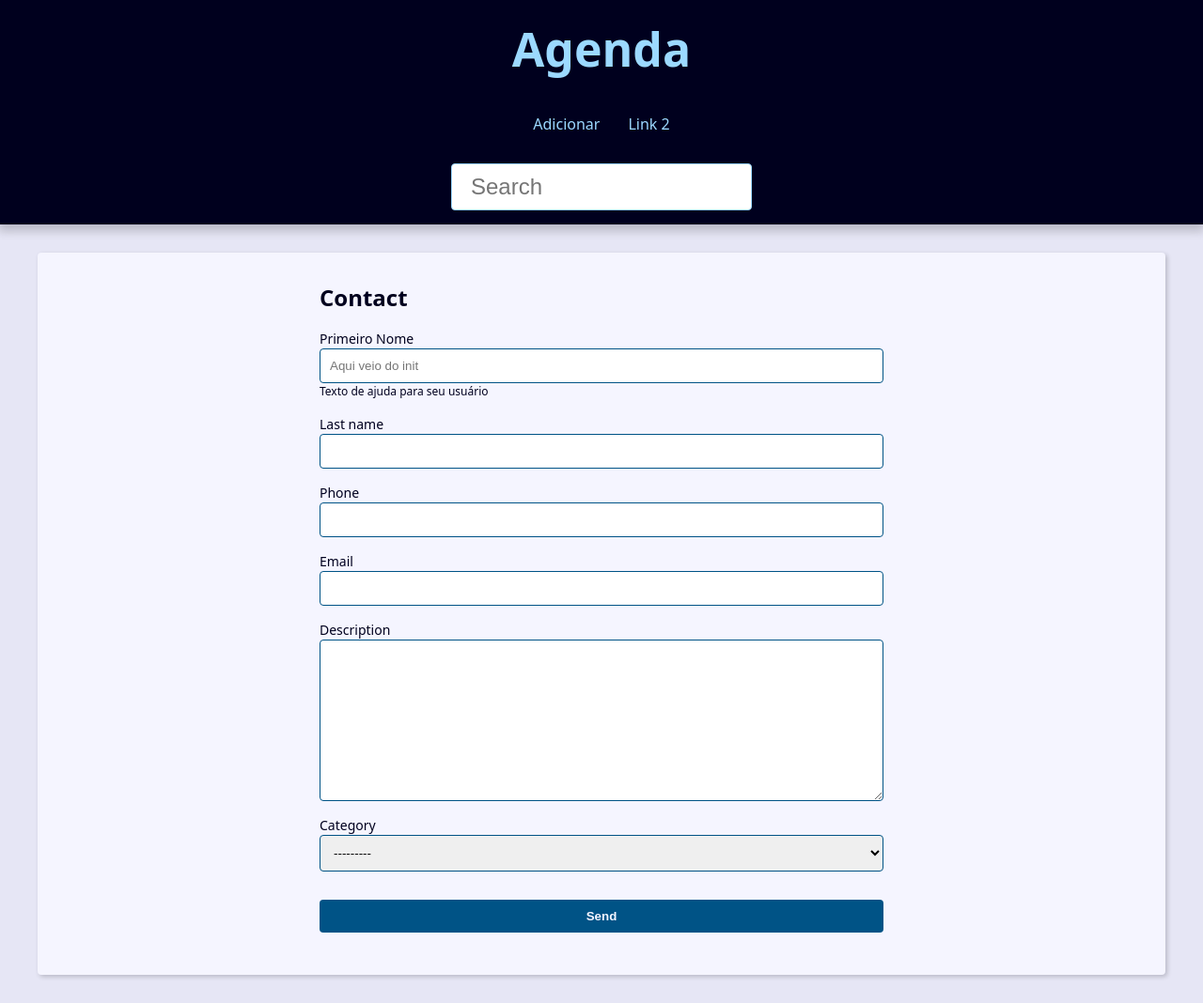
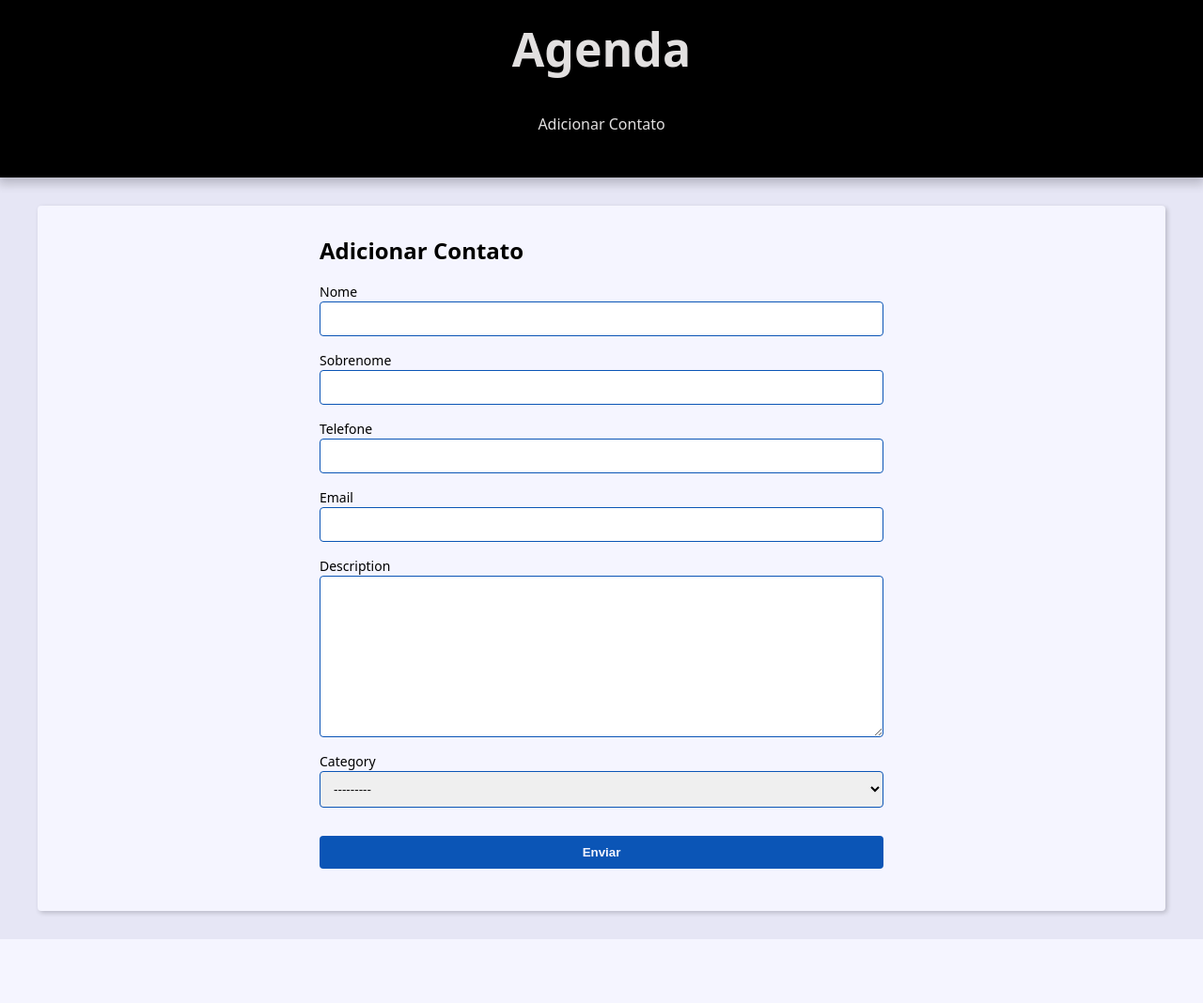
Before and after one commit to JhonesSoares/projeto_agenda, a Django app: page /contact/create/ in a window 1280 px wide. Shown: the whole page at 94% size. After the commit the page ends 1000 px from the top, so only its background shows below. Run offline with Django 5.2, Linux system fonts and the light colour scheme; data that the repository does not hold is empty.

Commit message:
Modificações html

```diff
--- a/base_static/global/css/style.css
+++ b/base_static/global/css/style.css
@@ -1,9 +1,9 @@
 :root {
     --spacing: 1.5rem;
-    --link-dark-color: rgb(0, 83, 134);
-    --link-light-color: rgb(156, 217, 255);
+    --link-dark-color: rgb(11, 85, 182);
+    --link-light-color: rgb(226, 224, 224);
     --clr-white: rgb(245, 245, 255);
-    --clr-black: rgb(0, 0, 30);
+    --clr-black: rgb(0, 0, 0);
     --clr-light-gray: rgb(230, 230, 245);
     --clr-dark-shadow-5: rgba(0, 0, 10, 5%);
     --clr-dark-shadow-10: rgba(0, 0, 10, 10%);
@@ -125,6 +125,7 @@
     font-size: var(--medium-font-size);
     font-weight: bold;
     padding: var(--spacing);
+    text-align: left;
   }
 
   .table-row {
@@ -207,7 +208,7 @@
     width: 100%;
     max-width: 32rem;
     border-radius: var(--default-border-radius);
-    border: 1px solid var(--link-light-color);
+    border: 2px solid rgb(75, 74, 74);
   }
 
   .search-input:focus {
--- a/base_templates/global/partials/header.html
+++ b/base_templates/global/partials/header.html
@@ -9,30 +9,12 @@
       <ul class="menu-list">
         <li class="menu-item">
           <a href="{% url 'contact:create' %}" class="menu-link">
-            Adicionar
+            Adicionar Contato
           </a>
         </li>
-        <li class="menu-item">
-          <a href="" class="menu-link">
-            Link 2
-          </a>
-        </li>
+
       </ul>
     </nav>
 
-    <div class="search">
-      <form
-        action="{% url 'contact:search' %}"
-        method="GET"
-      >
-        <input
-          type="search"
-          class="search-input"
-          placeholder="Search"
-          id="search"
-          name="q",
-          value="{{ request.GET.q.strip }}"
-        >
-      </form>
-    </div>
+
   </header>
--- a/contact/forms.py
+++ b/contact/forms.py
@@ -9,15 +9,12 @@ from . import models
 class ContactForm(forms.ModelForm):
 
     first_name = forms.CharField(
-        widget=forms.TextInput(
-            attrs={
-                'class': 'classe-a classe-b',
-                'placeholder': 'Aqui veio do init',
-            }
-        ),
-        label='Primeiro Nome',
-        help_text='Texto de ajuda para seu usuário',
+        widget=forms.TextInput(attrs={'class': 'classe-a classe-b',}),
+        label='Nome',
     )
+    last_name = forms.CharField(label='Sobrenome')
+    phone = forms.CharField(label='Telefone')
+
 
     def __init__(self, *args, **kwargs):
         super().__init__(*args, **kwargs)
--- a/contact/templates/contact/contact.html
+++ b/contact/templates/contact/contact.html
@@ -8,8 +8,8 @@
 
     <p><b>ID:</b> {{ contact.id }}</p>
     <p><b>E-mail:</b> {{ contact.email }}</p>
-    <p><b>Phone:</b> {{ contact.phone }}</p>
-    <p><b>Created Date:</b> {{ contact.created_date }}</p>
+    <p><b>Telefone:</b> {{ contact.phone }}</p>
+    <p><b>Data de Criação:</b> {{ contact.created_date }}</p>
     <p><b>Description:</b> {{ contact.description }}</p>
     <p><b>Category:</b> {{ contact.category.name }}</p>
 
--- a/contact/templates/contact/create.html
+++ b/contact/templates/contact/create.html
@@ -3,7 +3,7 @@
 {% block content %}
   <div class="form-wrapper">
 
-    <h2>Contact</h2>
+    <h2>Adicionar Contato</h2>
 
     <form
       action="{{ form_action }}"
@@ -45,7 +45,7 @@
 
       <div class="form-content">
         <div class="form-group">
-          <button class="btn" type="submit">Send</button>
+          <button class="btn" type="submit">Enviar</button>
         </div>
       </div>
 
```
Also changed, not shown: contact/templates/contact/index.html (+21 -4 lines).
